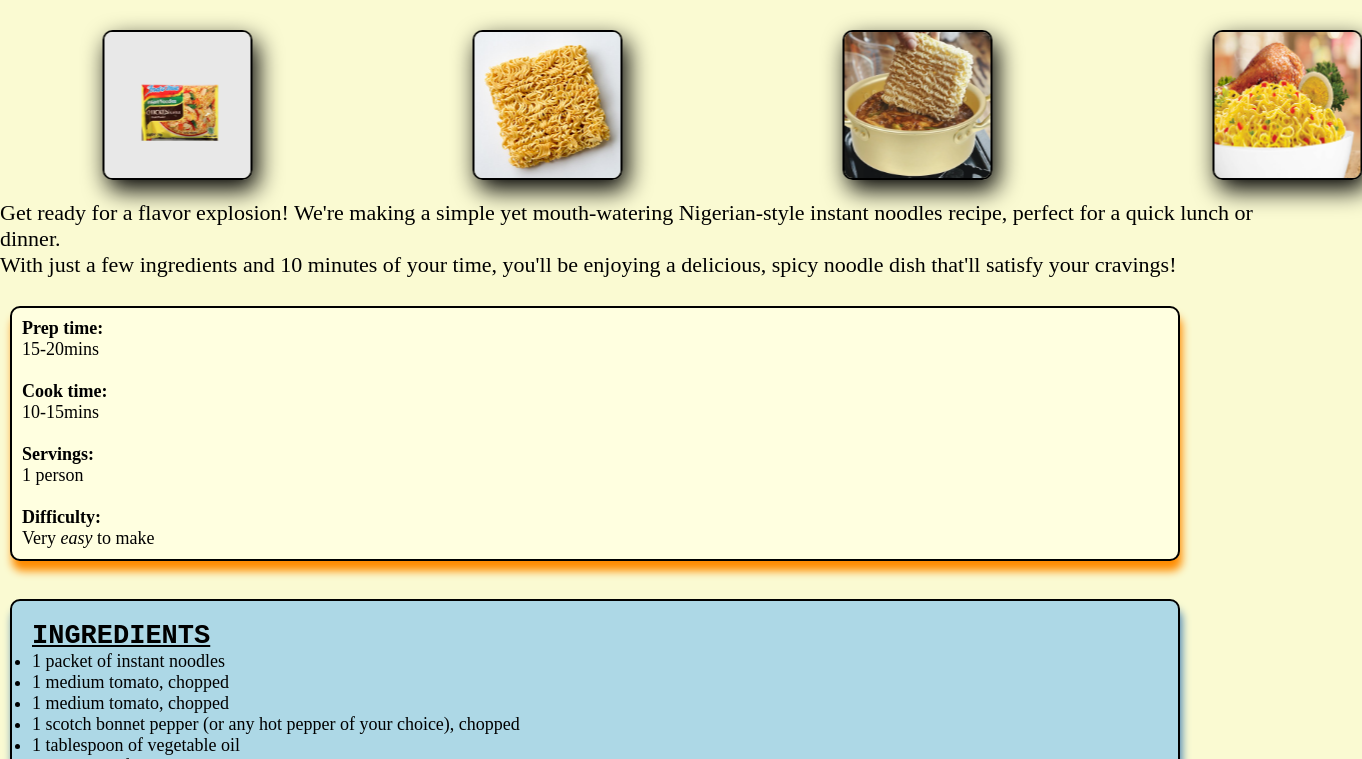
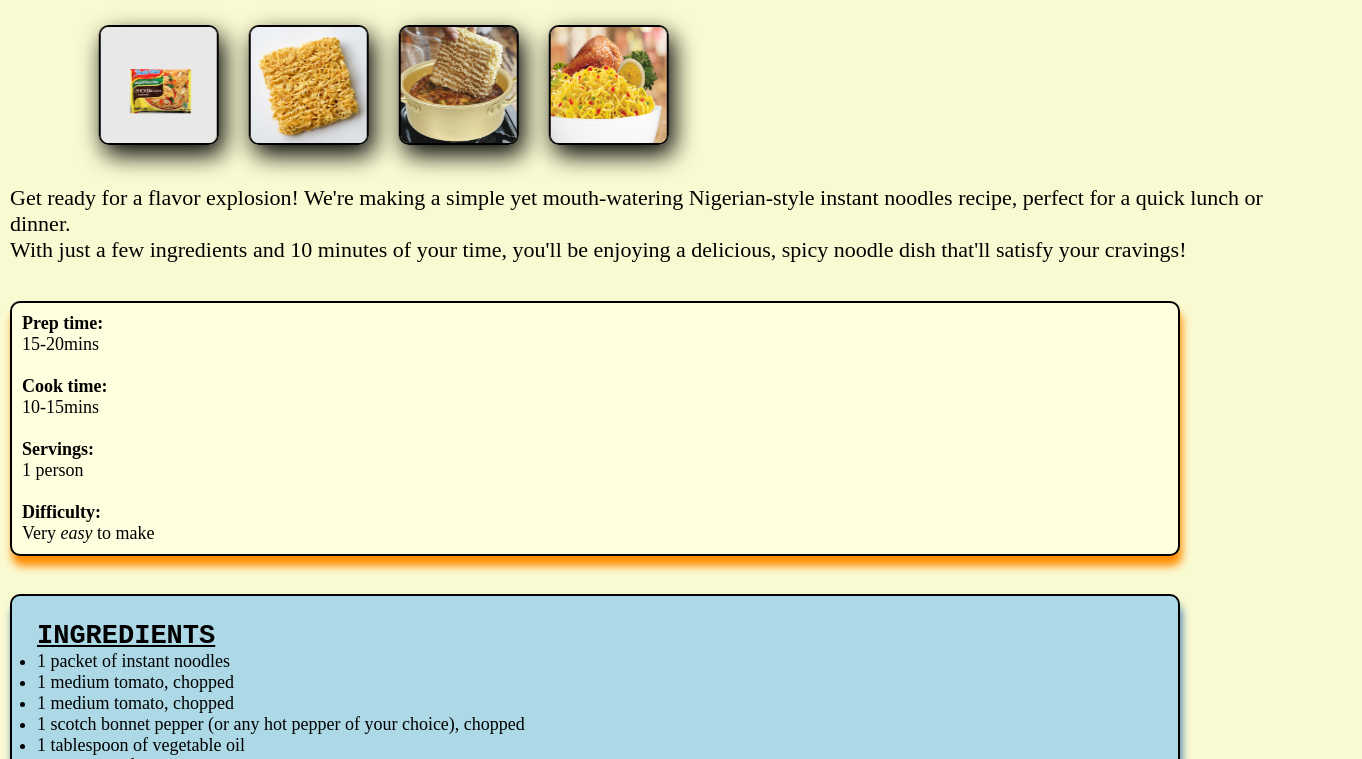
Before and after one commit to MiMi-Tech19/My-First-HTML-Page, a plain HTML site: page index.html in a window 1280 px wide. Shown: the part 41-800 px from the top of the page, 1362 px wide, since content can reach past the window. Drawn offline with Linux system fonts and the light colour scheme.

Commit message:
style.css

```diff
--- a/index.html
+++ b/index.html
@@ -10,10 +10,10 @@
     <h1>INDOMIE RECIPE</h1>
     <br>
     <div class="container">
-    <img class="grid" src="Images/Noodles-Instant-Indomie-70G-Chicken-119.99.jpg" alt="image" width="150" height="150">
-    <img class="grid" src="Images/Mama_instant_noodle_block.jpg" alt="image" width="150" height="150">
-    <img class="grid" src="Images/64e34c5d-63d1-4241-aea0-70bdb4cf4689.jpg" alt="image" width="150" height="150">
-    <img class="grid" src="Images/about_nod_1.jpg" alt="image" width="150" height="150">
+    <img class="flex" src="Images/Noodles-Instant-Indomie-70G-Chicken-119.99.jpg" alt="image" width="150" height="150">
+    <img class="flex" src="Images/Mama_instant_noodle_block.jpg" alt="image" width="150" height="150">
+    <img class="flex" src="Images/64e34c5d-63d1-4241-aea0-70bdb4cf4689.jpg" alt="image" width="150" height="150">
+    <img class="flex" src="Images/about_nod_1.jpg" alt="image" width="150" height="150">
     </div>
 
 <p class="para">Get ready for a flavor explosion!
--- a/style.css
+++ b/style.css
@@ -1,34 +1,51 @@
-* { margin: 0px; padding: 0; box-sizing: border-box; }
+* { margin: 0; padding: 0; box-sizing: border-box; }
 
 .container{
     display: flex;
-    flex-direction: row;
-    gap: 10px;
+    padding: 10px;
+    animation: fadein 3s 1 alternate-reverse;
+    margin-right: 10px;
+    animation-iteration-count: infinite;
+
+}
+.container img{
+    width: 120px;
+    height: auto;
+    margin-left: 30px;
+    }
+/*image resize for mobile*/
+    @media (max-width:769px) {
+        .container img{
+            width: 120px;
+        }
+    }
+
+
+/*image animation*/
+@keyframes fadein {
+  from { transform: translateX(0);
+}
+  to { transform: translateX(5%); }
 }
 
-.grid{
-    margin: 15px 200px 10px 10px;
+.flex{
+    margin-top: 10px 200px 10px 10px;
+    gap: 10px;
     border: 2px solid black;
     border-radius: 10px;
-    animation-duration: 3s;
-    animation-name:fadeIn;
-    animation-fill-mode: forwards;
-    animation-iteration-count: infinite;
     box-shadow: 5px 10px 25px black;
     margin-bottom: 20px;
+    align-items: center;
     justify-content: center;
-    align-items: center;
-    }
-@keyframes fadeIn {
-    from {transform:translateX(0);}
-    to {transform:translateX(100px);}
-}
+ }
 
  h1{
     font-family:cursive;
     text-align: center;
     animation: colorchange 5s infinite;
 }
+
+/*color change animation for h1*/
 @keyframes colorchange {
     0%   {color: darkred;}
     25%  {color: darkblue;}
@@ -36,35 +53,37 @@
     75%  {color: darkorange;}
     100% {color: darkred;}
 }
+
 .sec1{
     background-color: lightblue;
-    padding: 20px;
+    padding: 25px;
     margin: 10px 100px 10px 10px;
     border: 2px solid black;
     border-radius: 10px;
     box-shadow:2px 10px 8px steelblue;
     font-size: 18px;
 }
+
 .sec2{
     background-color: lightgreen;
-    padding: 20px;
+    padding: 25px;
     margin: 10px 100px 10px 10px;
     border: 2px solid black;
     border-radius: 10px;
     box-shadow: 2px 10px 8px forestgreen;
     font-size: 18px;
+    }
 
-}
 .sec3{
     background-color: lightpink;
-    padding: 20px;
+    padding: 25px;
     margin: 10px 100px 10px 10px;
     border: 2px solid black;
     border-radius: 10px;
     box-shadow: 2px 10px 8px deeppink;
     font-size: 18px;
+    }
 
-}
 .sec4{
     background-color: lightyellow;
     padding: 10px;
@@ -74,6 +93,8 @@
     box-shadow: 2px 10px 8px darkorange;
     font-size: 18px;
 }
+
+/*hover effects*/
 .sec4:hover{
     background-color:darkorange;
 }
@@ -100,4 +121,5 @@ body{
 }
 .para{
     font-size: 22px;
+    margin: 10px;
 }
```
